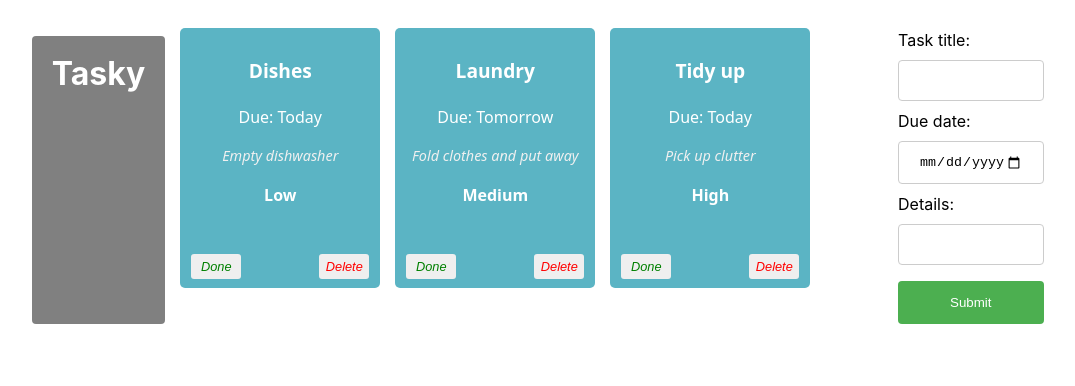
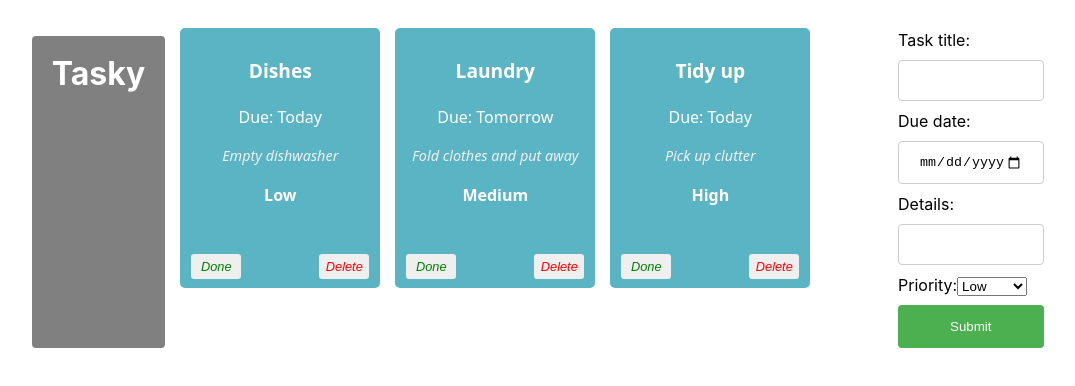
Before and after one commit to dianaarutcheva/react-basics-labs, a React (Vite) app in the folder tasky/: page / in a window 1280 px wide. Shown: the top 386 px of the page, without its empty margins (66-1141 px from the left). Built offline with nearby package versions, Linux system fonts and the light colour scheme.

Commit message:
Tasky Lab 2b - Exercises done

```diff
--- a/tasky/src/App.jsx
+++ b/tasky/src/App.jsx
@@ -3,7 +3,6 @@
 import React, { useState } from 'react';
 import AddTaskForm from './components/Form';
 import { v4 as uuidv4 } from 'uuid';
-
 
 function App() {
   const [taskState, setTaskState] = useState({
@@ -18,7 +17,8 @@
   const [formState, setFormState] = useState({
     title: "",
     description: "",
-    deadline: ""
+    deadline: "",
+    priority: "Low" // added priority
   });
 
   // Toggle task done status
@@ -49,12 +49,14 @@
       case "deadline":
         form.deadline = event.target.value;
         break;
+      case "priority":
+        form.priority = event.target.value;
+        break;
       default:
         form = formState;
     }
 
     setFormState(form);
-    console.log(formState); // verify changes
   }
 
   // Handle form submission
@@ -65,14 +67,13 @@
     const form = { ...formState };
 
     form.id = uuidv4();
-    form.priority = "Low"; // default priority
     form.done = false;
 
     tasks.push(form);
     setTaskState({ tasks });
 
     // Reset form
-    setFormState({ title: "", description: "", deadline: "" });
+    setFormState({ title: "", description: "", deadline: "", priority: "Low" });
   }
 
   return (
--- a/tasky/src/components/Form.jsx
+++ b/tasky/src/components/Form.jsx
@@ -11,7 +11,7 @@
             name="title"
             required
             value={props.formState.title}
-            onChange={(event) => props.change(event)}
+            onChange={props.change}
           />
         </label>
         <br />
@@ -22,7 +22,7 @@
             name="deadline"
             required
             value={props.formState.deadline}
-            onChange={(event) => props.change(event)}
+            onChange={props.change}
           />
         </label>
         <br />
@@ -32,8 +32,22 @@
             type="text"
             name="description"
             value={props.formState.description}
-            onChange={(event) => props.change(event)}
+            onChange={props.change}
           />
+        </label>
+        <br />
+        <label>
+          Priority:
+          <select
+            name="priority"
+            required
+            value={props.formState.priority}
+            onChange={props.change}
+          >
+            <option value="Low">Low</option>
+            <option value="Medium">Medium</option>
+            <option value="High">High</option>
+          </select>
         </label>
         <br />
         <input type="submit" value="Submit" />
```
